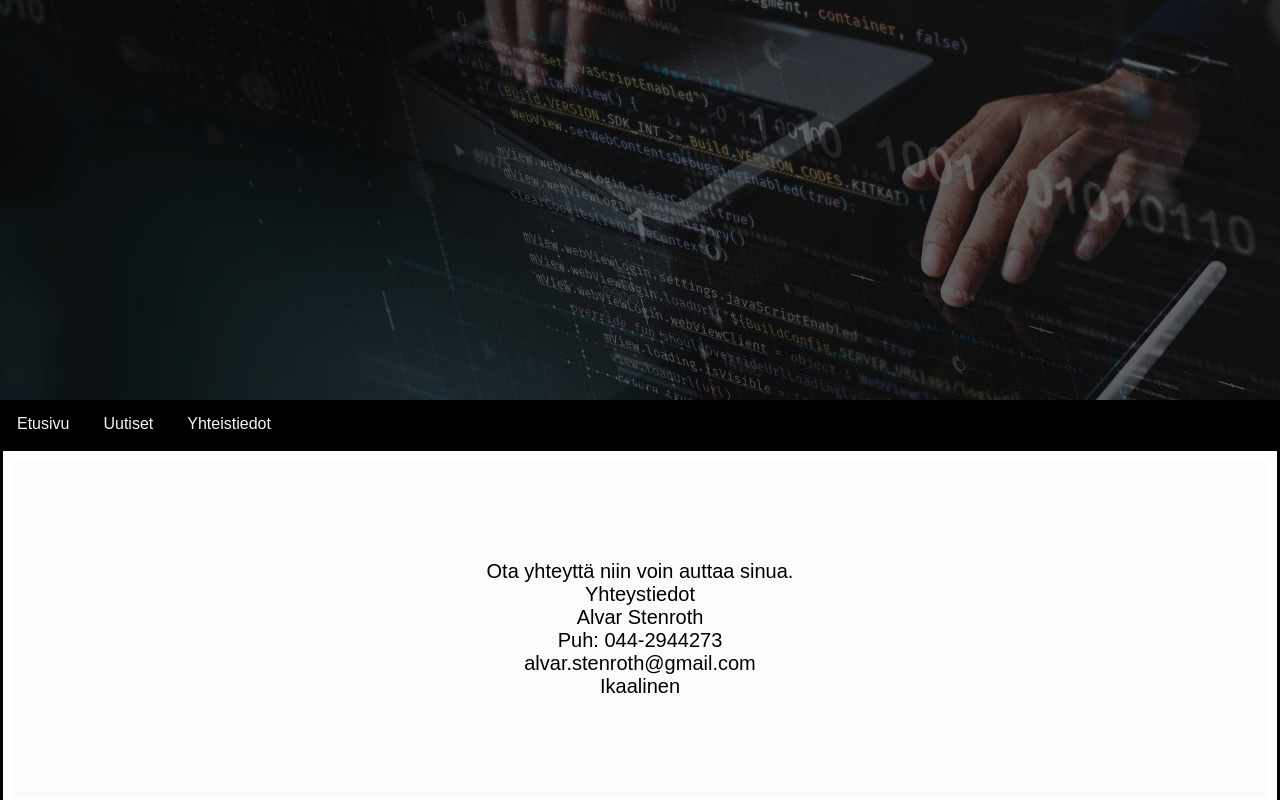
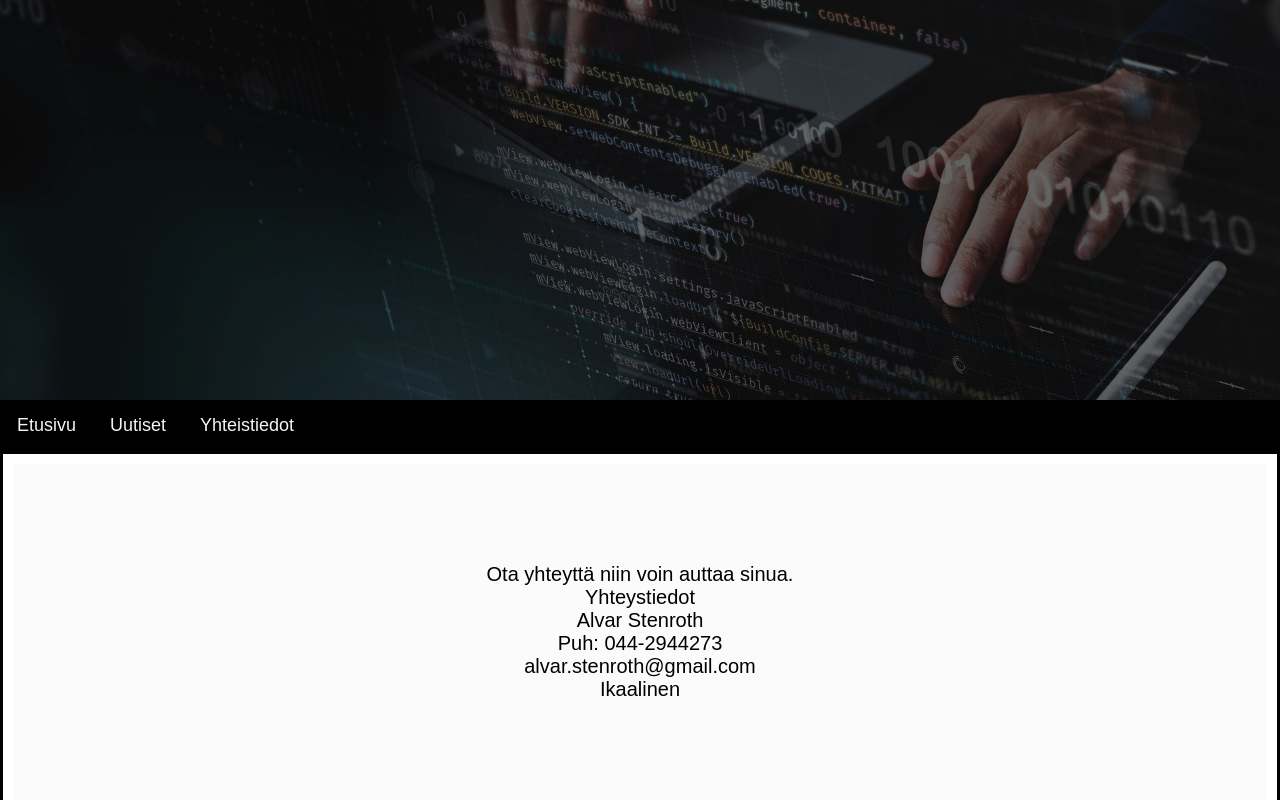
Before and after one commit to Alvar-S/Atk, an Astro site: page /Yhteystiedot in a window 1280 px wide. Shown: the top 800 px of the page. Built offline with nearby package versions, Linux system fonts and the light colour scheme; Astro itself is replaced by a stand-in of ours.

Commit message:
Fontin korjaus

```diff
--- a/src/pages/Yhteystiedot.astro
+++ b/src/pages/Yhteystiedot.astro
@@ -6,6 +6,7 @@ import Sivupohja from "../layouts/Sivupohja.astro";
 <style>
   html {
     font-family: sans-serif;
+    font-size: 18px;
   }
 
   .iso {
--- a/src/pages/index.astro
+++ b/src/pages/index.astro
@@ -6,7 +6,7 @@ import Sivupohja from "../layouts/Sivupohja.astro";
 <style>
   html {
     font-family: sans-serif;
-    font-size: 20px;
+    font-size: 18px;
   }
 
   .iso {
--- a/src/pages/uutisetatk.astro
+++ b/src/pages/uutisetatk.astro
@@ -5,6 +5,7 @@ import Sivupohja from "../layouts/Sivupohja.astro";
 <style>
   html {
     font-family: sans-serif;
+    font-size: 18px;
   }
 
   .iso {
```
